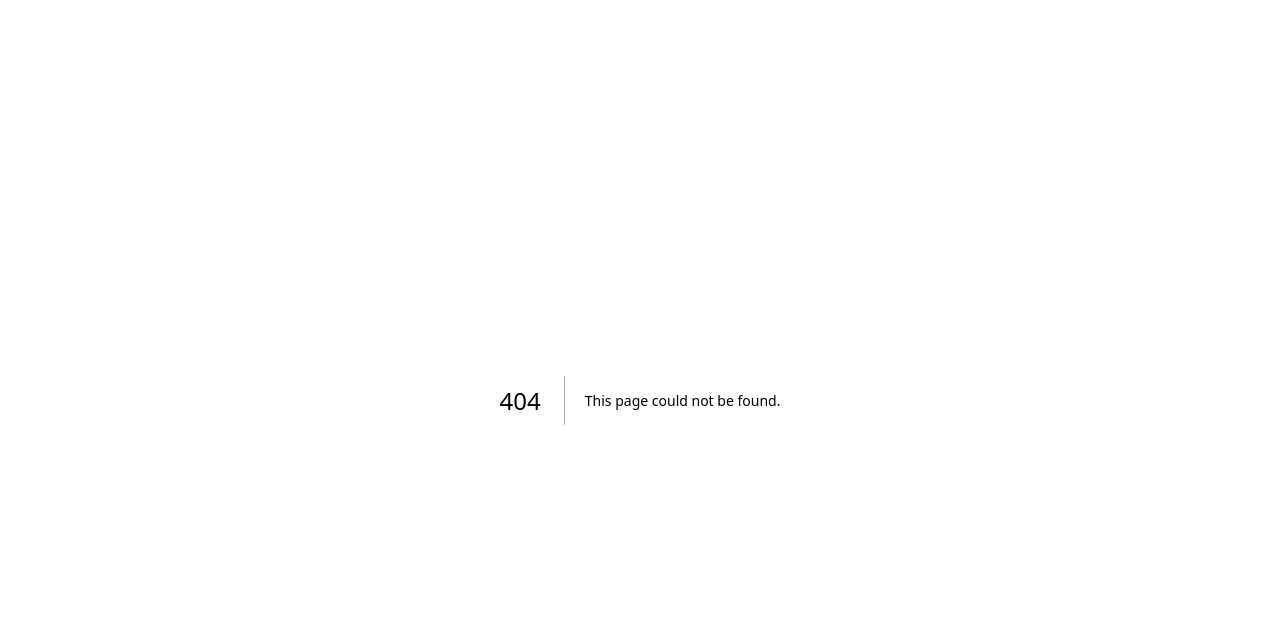
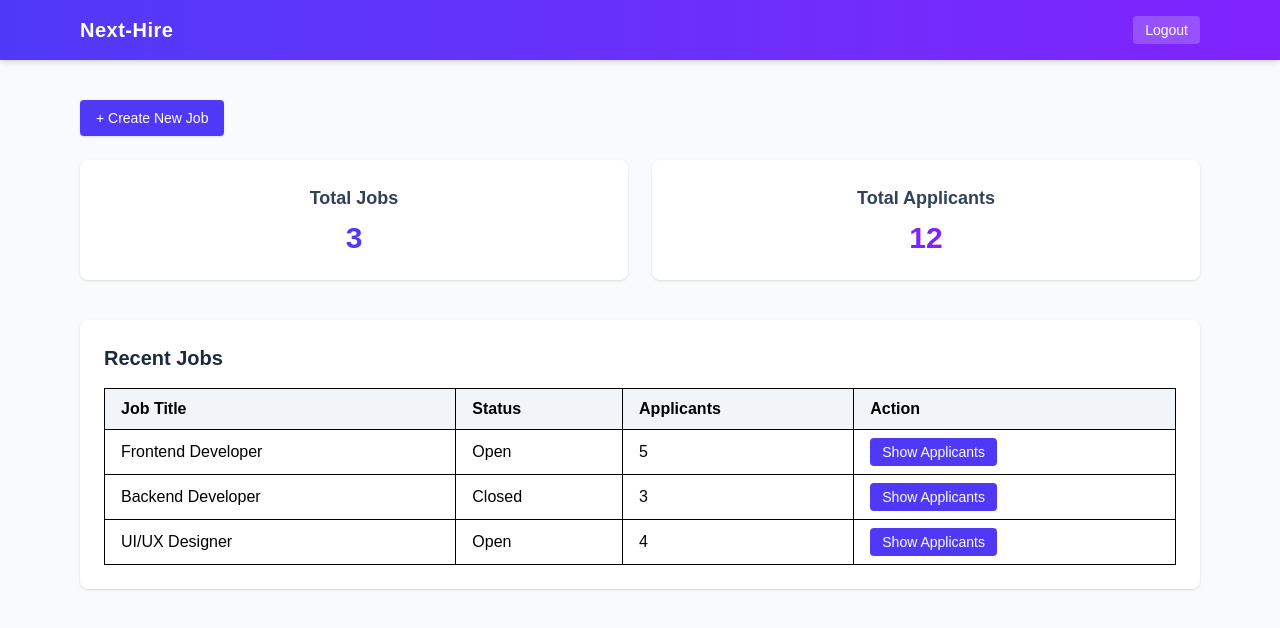
Before and after one commit to CodeVanguardJS/fulllstack-job-app, a Next.js app: page /dashboard/recruiter in a window 1280 px wide. Before the commit this address had no page. Shown: the top 628 px of the page. Built offline with nearby package versions, Linux system fonts and the light colour scheme.

Commit message:
feat: add ui for dashboard recruiter

```diff
--- /dev/null
+++ b/app/dashboard/recruiter/page.jsx
@@ -0,0 +1,85 @@
+"use client";
+
+import Link from "next/link";
+
+export default function RecruiterDashboard() {
+  // Dummy data sementara
+  const stats = {
+    totalJobs: 3,
+    totalApplicants: 12,
+  };
+
+  const jobs = [
+    { id: 1, title: "Frontend Developer", status: "Open", applicants: 5 },
+    { id: 2, title: "Backend Developer", status: "Closed", applicants: 3 },
+    { id: 3, title: "UI/UX Designer", status: "Open", applicants: 4 },
+  ];
+
+  return (
+    <div className="min-h-screen bg-slate-50">
+      {/* ===== NAVBAR ===== */}
+      <nav className="bg-gradient-to-r from-indigo-600 to-violet-600 text-white shadow-md">
+        <div className="mx-auto max-w-6xl px-4 py-4 flex items-center justify-between">
+          <h1 className="text-xl font-bold tracking-wide">Next-Hire</h1>
+          <button className="rounded bg-white/20 px-3 py-1 text-sm font-medium hover:bg-white/30">
+            Logout
+          </button>
+        </div>
+      </nav>
+
+
+       {/* ===== CONTENT ===== */}
+      <main className="mx-auto max-w-6xl px-4 py-10">
+        {/* Create Job Button */}
+        <div className="mb-6">
+          <Link href="/dashboard/recruiter/job/create">
+          <button className="rounded bg-indigo-600 px-4 py-2 text-sm font-medium text-white shadow hover:bg-indigo-700">
+            + Create New Job
+          </button>
+          </Link>
+        </div>
+
+        {/* Cards */}
+        <div className="grid grid-cols-1 gap-6 sm:grid-cols-2 mb-10">
+          <div className="rounded-lg bg-white p-6 shadow text-center">
+            <h2 className="text-lg font-semibold text-slate-700">Total Jobs</h2>
+            <p className="mt-2 text-3xl font-bold text-indigo-600">{stats.totalJobs}</p>
+          </div>
+          <div className="rounded-lg bg-white p-6 shadow text-center">
+            <h2 className="text-lg font-semibold text-slate-700">Total Applicants</h2>
+            <p className="mt-2 text-3xl font-bold text-violet-600">{stats.totalApplicants}</p>
+          </div>
+        </div>
+
+        {/* Table */}
+        <div className="rounded-lg bg-white p-6 shadow">
+          <h2 className="mb-4 text-xl font-bold text-slate-800">Recent Jobs</h2>
+          <table className="min-w-full border border-slate-200">
+            <thead>
+              <tr className="bg-slate-100 text-black">
+                <th className="border px-4 py-2 text-left">Job Title</th>
+                <th className="border px-4 py-2 text-left">Status</th>
+                <th className="border px-4 py-2 text-left">Applicants</th>
+                <th className="border px-4 py-2 text-left">Action</th>
+              </tr>
+            </thead>
+            <tbody>
+              {jobs.map((job) => (
+                <tr key={job.id} className="hover:bg-slate-50 text-black">
+                  <td className="border px-4 py-2">{job.title}</td>
+                  <td className="border px-4 py-2">{job.status}</td>
+                  <td className="border px-4 py-2">{job.applicants}</td>
+                  <td className="border px-4 py-2">
+                    <button className="rounded bg-indigo-600 px-3 py-1 text-sm font-medium text-white hover:bg-indigo-700">
+                      Show Applicants
+                    </button>
+                  </td>
+                </tr>
+              ))}
+            </tbody>
+          </table>
+        </div>
+      </main>
+    </div>
+  );
+}
```
